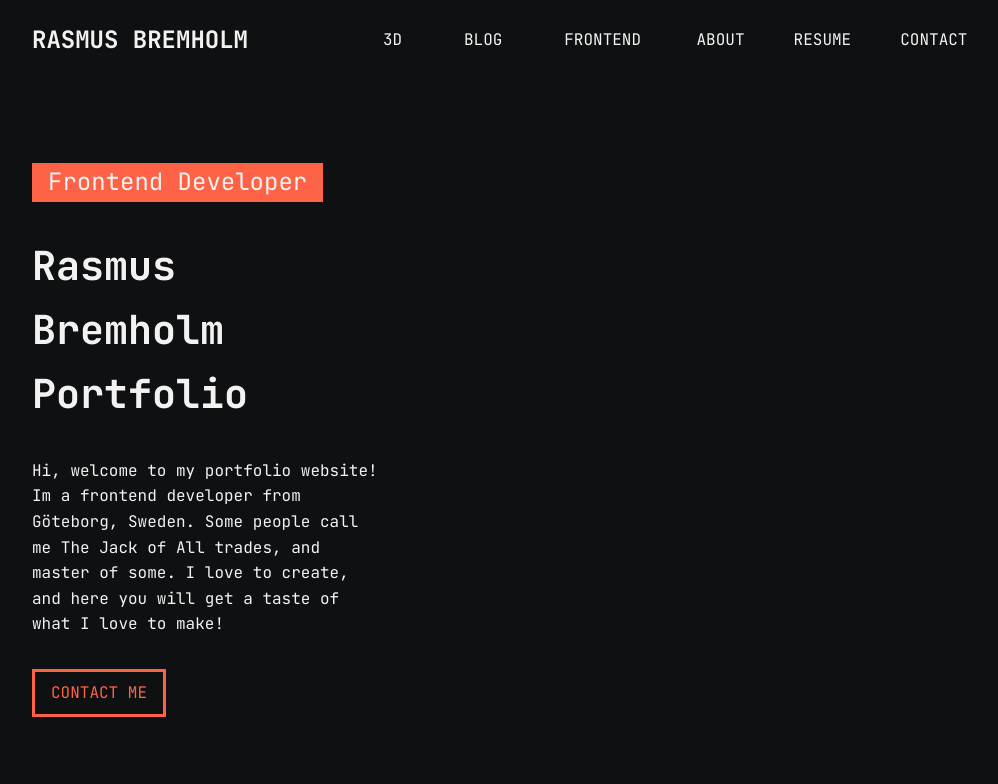
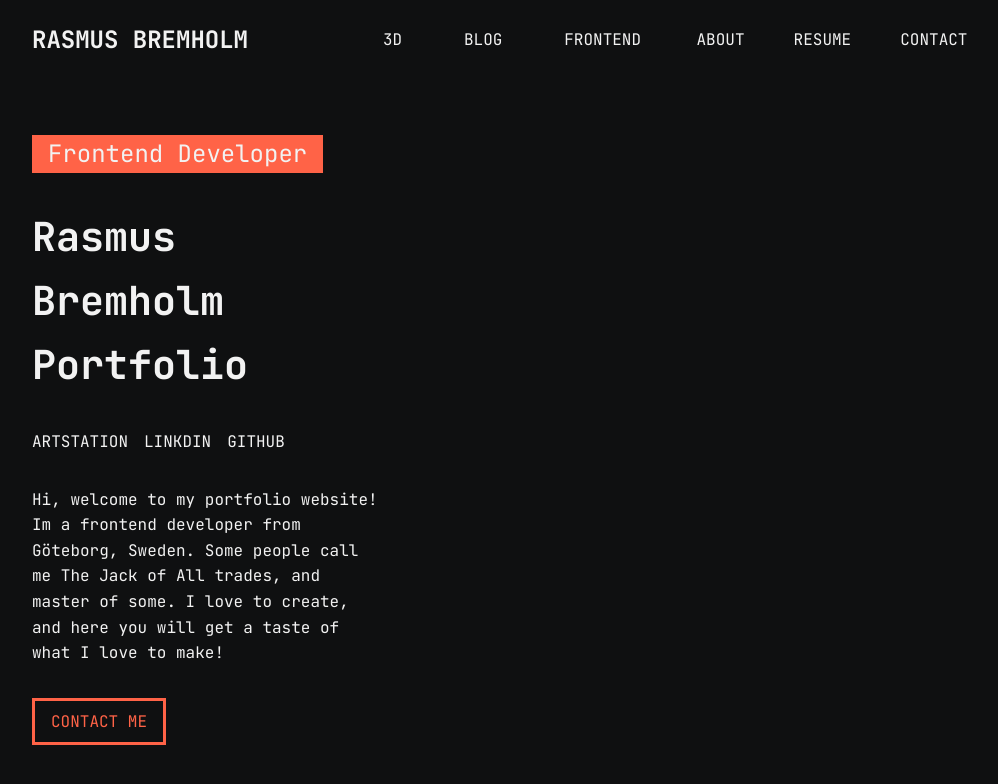
Before and after one commit to visceral89/portfolio2023, a Next.js app: page / in a window 1280 px wide. Shown: the top 784 px of the page, without its empty margins (128-1126 px from the left). Built offline with nearby package versions, Linux system fonts and the light colour scheme.

Commit message:
Adding socials

```diff
--- a/src/app/components/Navbar.jsx
+++ b/src/app/components/Navbar.jsx
@@ -1,7 +1,7 @@
 "use client";
 
 import Link from "next/link";
-import styles from "../styles/Navbar.module.scss";
+import styles from "@/styles/Navbar.module.scss";
 import { useState } from "react";
 import MenuIcon from "@mui/icons-material/Menu";
 
--- a/src/app/components/sections/Hero.jsx
+++ b/src/app/components/sections/Hero.jsx
@@ -1,6 +1,7 @@
-import styles from "../../styles/Hero.module.scss";
+import styles from "@/styles/Hero.module.scss";
 import Image from "next/image";
 import Link from "next/link";
+import { socials } from "@/constants/index.js";
 
 const Hero = () => {
 	return (
@@ -8,6 +9,13 @@ const Hero = () => {
 			<div className={styles.titleText}>
 				<div className={styles.accent}>Frontend Developer</div>
 				<h1 className={styles.titleHeading}>Rasmus Bremholm Portfolio</h1>
+				<div className={styles.titleLinks}>
+					{socials.map((social) => (
+						<Link key={social.id} href={social.url} className={styles.social}>
+							{social.text}
+						</Link>
+					))}
+				</div>
 				<p>
 					Hi, welcome to my portfolio website! Im a frontend developer from
 					Göteborg, Sweden. Some people call me The Jack of All trades, and
--- a/src/app/constants/index.js
+++ b/src/app/constants/index.js
@@ -2,6 +2,23 @@ export const titleText = [
 	{
 		id: "titleRole",
 		text: "Frontend Developer",
+	},
+];
+export const socials = [
+	{
+		id: "artstation",
+		text: "Artstation",
+		url: "",
+	},
+	{
+		id: "linkdin",
+		text: "Linkdin",
+		url: "",
+	},
+	{
+		id: "github",
+		text: "Github",
+		url: "",
 	},
 ];
 export const techStack = [
--- a/src/app/layout.jsx
+++ b/src/app/layout.jsx
@@ -1,7 +1,7 @@
 import "./globals.scss";
 import { JetBrains_Mono } from "next/font/google";
-import Navbar from "./components/Navbar";
-import styles from "@/app/styles/Layout.module.scss";
+import Navbar from "@/components/Navbar";
+import styles from "@/styles/Layout.module.scss";
 
 const jet = JetBrains_Mono({ subsets: ["latin"] });
 
--- a/src/app/page.jsx
+++ b/src/app/page.jsx
@@ -1,5 +1,5 @@
-import styles from "./styles/Page.module.scss";
-import Hero from "./components/sections/Hero";
+import styles from "@/styles/Page.module.scss";
+import Hero from "@/components/sections/Hero";
 
 export default function Home() {
 	return (
--- a/src/app/styles/Hero.module.scss
+++ b/src/app/styles/Hero.module.scss
@@ -40,6 +40,10 @@
 		font-size: 2.5rem;
 	}
 }
+.social {
+	margin-right: 1rem;
+	text-transform: uppercase;
+}
 
 .titleImage {
 	z-index: 2;
```
Also changed, not shown: jsconfig.json (+9 -5 lines).
